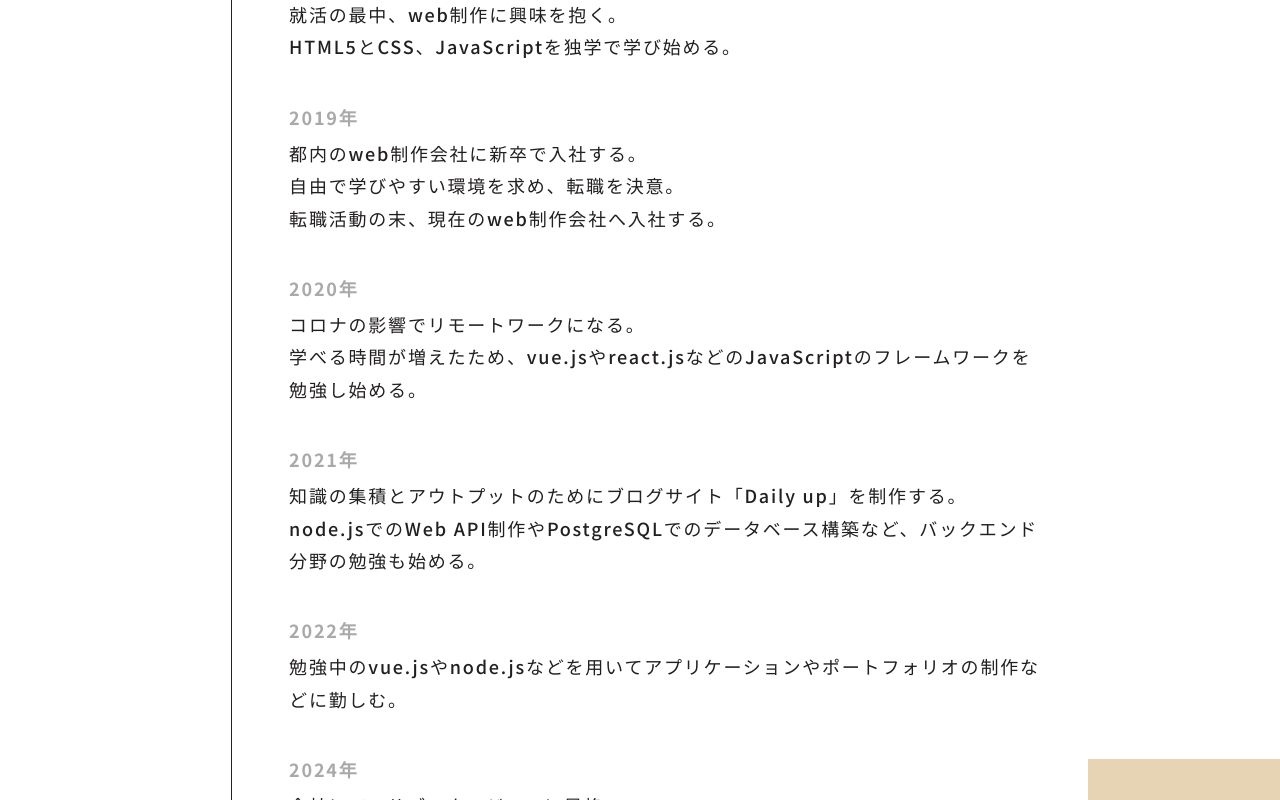
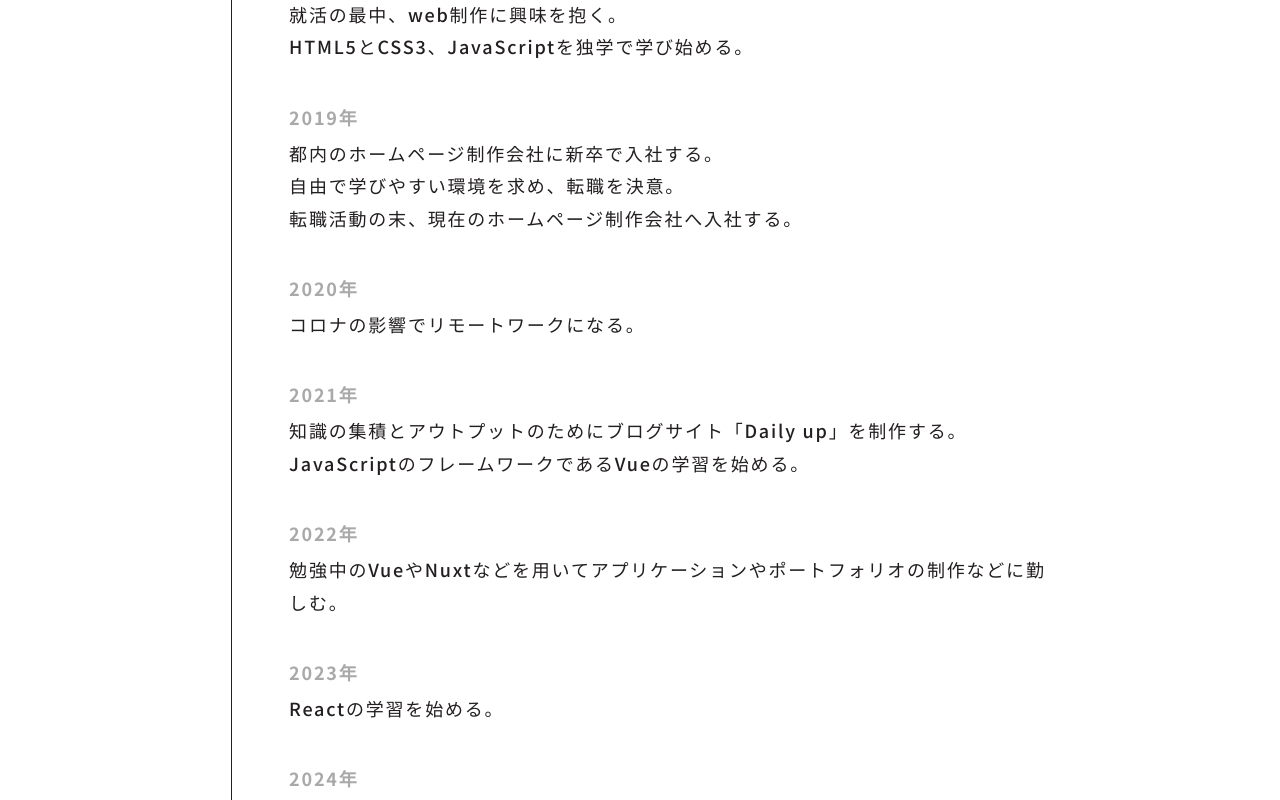
Before and after one commit to MikiyaYamaguchi/react_portfolio, a React (Create React App) app: page /about in a window 1280 px wide. Shown: the part 4140-4940 px from the top of the page. Built offline with nearby package versions, Linux system fonts and the light colour scheme.

Commit message:
Aboutページの沿革項目の修正

```diff
--- a/src/pages/About.tsx
+++ b/src/pages/About.tsx
@@ -550,7 +550,7 @@ const About = () => {
           <div className="content">
             <FadeIn>
               <p className="year">2012年</p>
-              <p className="context">高校でも相変わらず、テニス部に所属。</p>
+              <p className="context">明治学院高等学校へ進学。</p>
             </FadeIn>
           </div>
           <div className="content">
@@ -569,7 +569,7 @@ const About = () => {
               <p className="context">
                 就活の最中、web制作に興味を抱く。
                 <br />
-                HTML5とCSS、JavaScriptを独学で学び始める。
+                HTML5とCSS3、JavaScriptを独学で学び始める。
               </p>
             </FadeIn>
           </div>
@@ -577,22 +577,18 @@ const About = () => {
             <FadeIn>
               <p className="year">2019年</p>
               <p className="context">
-                都内のweb制作会社に新卒で入社する。
+                都内のホームページ制作会社に新卒で入社する。
                 <br />
                 自由で学びやすい環境を求め、転職を決意。
                 <br />
-                転職活動の末、現在のweb制作会社へ入社する。
+                転職活動の末、現在のホームページ制作会社へ入社する。
               </p>
             </FadeIn>
           </div>
           <div className="content">
             <FadeIn>
               <p className="year">2020年</p>
-              <p className="context">
-                コロナの影響でリモートワークになる。
-                <br />
-                学べる時間が増えたため、vue.jsやreact.jsなどのJavaScriptのフレームワークを勉強し始める。
-              </p>
+              <p className="context">コロナの影響でリモートワークになる。</p>
             </FadeIn>
           </div>
           <div className="content">
@@ -609,8 +605,7 @@ const About = () => {
                 </a>
                 」を制作する。
                 <br />
-                node.jsでのWeb
-                API制作やPostgreSQLでのデータベース構築など、バックエンド分野の勉強も始める。
+                JavaScriptのフレームワークであるVueの学習を始める。
               </p>
             </FadeIn>
           </div>
@@ -618,8 +613,15 @@ const About = () => {
             <FadeIn>
               <p className="year">2022年</p>
               <p className="context">
-                勉強中のvue.jsやnode.jsなどを用いてアプリケーションやポートフォリオの制作などに勤しむ。
+                勉強中のVueやNuxtなどを用いてアプリケーションやポートフォリオの制作などに勤しむ。
+                <br />
               </p>
+            </FadeIn>
+          </div>
+          <div className="content">
+            <FadeIn>
+              <p className="year">2023年</p>
+              <p className="context">Reactの学習を始める。</p>
             </FadeIn>
           </div>
           <div className="content">
@@ -629,6 +631,8 @@ const About = () => {
                 会社にて、サブマネージャーに昇格。
                 <br />
                 通常の制作業務に加えて、チームのエンジニアのスキルアップの施策を行ったり、業務効率化ツールを開発したりなど、会社への貢献に尽力する。
+                <br />
+                Nextの学習を始める。
               </p>
             </FadeIn>
           </div>
```
